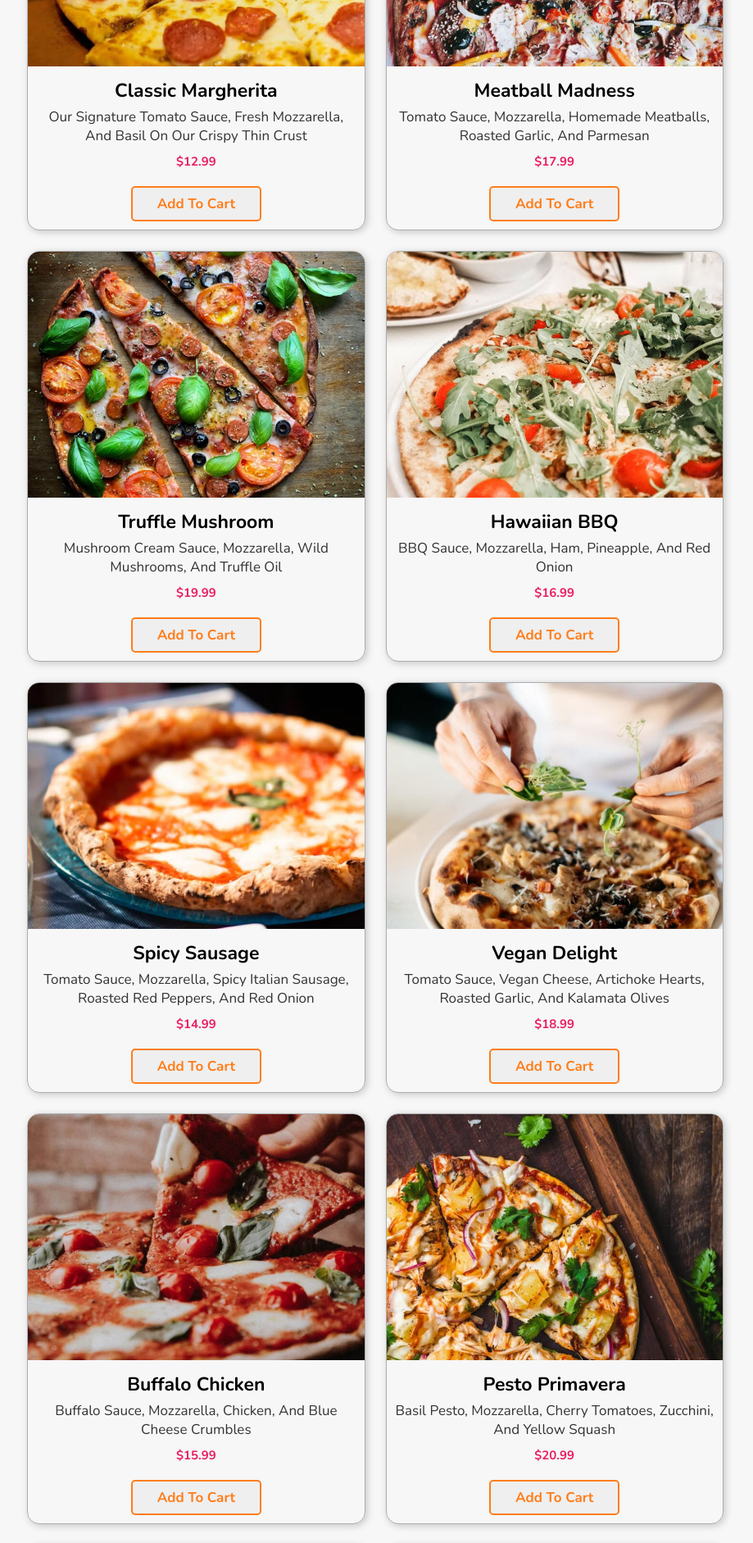
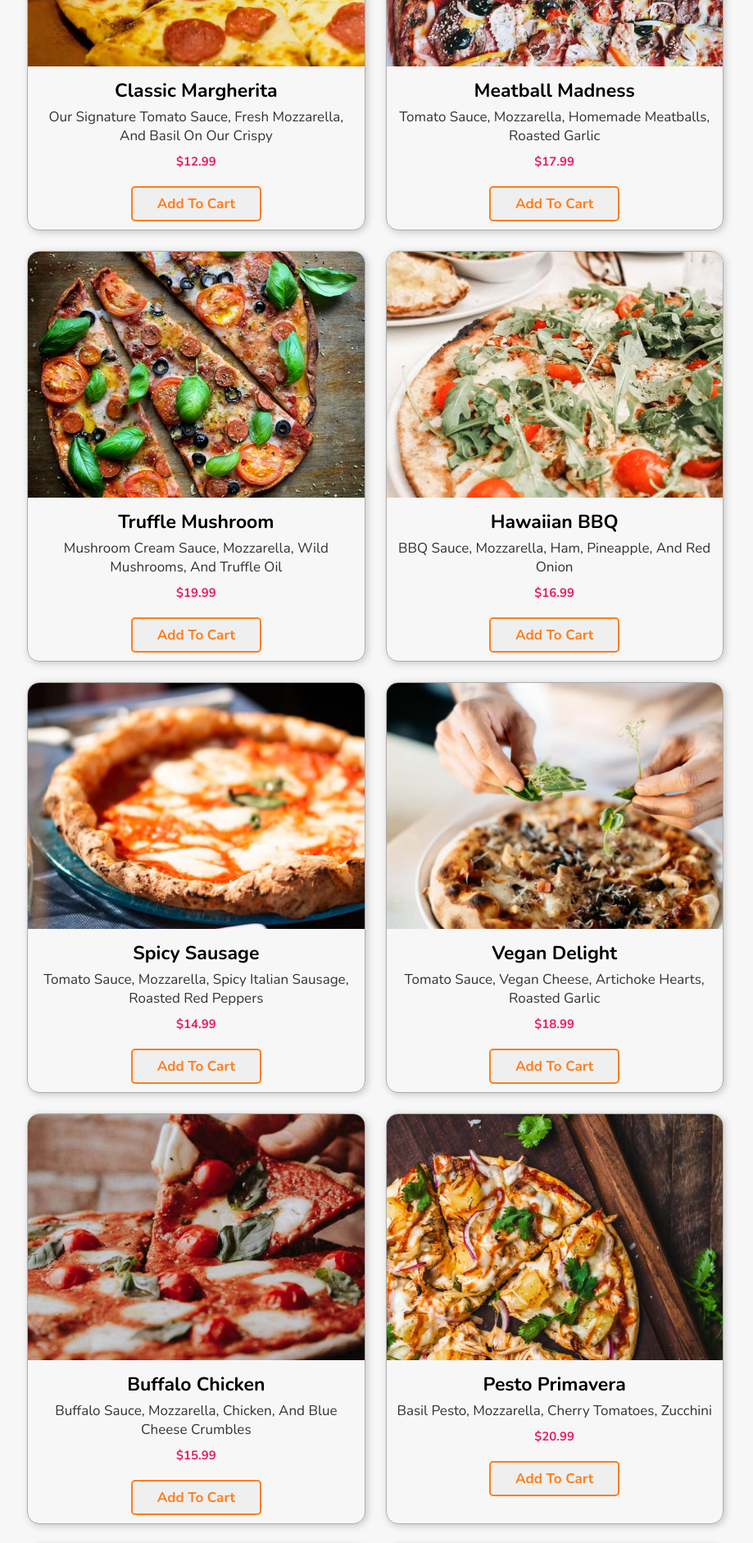
Before and after one commit to KushalLimbasiya/zuma-food-website, a React (Create React App) app: page / in a window 1280 px wide. Shown: the part 2200-4082 px from the top of the page at 82% size, without its empty margins (182-1101 px from the left). Built offline with nearby package versions, Linux system fonts and the light colour scheme.

Commit message:
change dishes description

```diff
--- a/src/components/page/Menu.js
+++ b/src/components/page/Menu.js
@@ -31,13 +31,13 @@ const Menu = () => {
   const [dishes, setDishes] = useState([
     {
       name: "Classic Margherita",
-      description: "Our signature tomato sauce, fresh mozzarella, and basil on our crispy thin crust",
+      description: "Our signature tomato sauce, fresh mozzarella, and basil on our crispy",
       price: "$12.99",
       image: ig.pizza1,
     },
     {
       name: "Meatball Madness",
-      description: "Tomato sauce, mozzarella, homemade meatballs, roasted garlic, and parmesan",
+      description: "Tomato sauce, mozzarella, homemade meatballs, roasted garlic",
       price: "$17.99",
       image: ig.pizza2,
     },
@@ -55,13 +55,13 @@ const Menu = () => {
     },
     {
       name: "Spicy Sausage",
-      description: "Tomato sauce, mozzarella, spicy Italian sausage, roasted red peppers, and red onion",
+      description: "Tomato sauce, mozzarella, spicy Italian sausage, roasted red peppers",
       price: "$14.99",
       image: ig.pizza5,
     },
     {
       name: "Vegan Delight",
-      description: "Tomato sauce, vegan cheese, artichoke hearts, roasted garlic, and kalamata olives",
+      description: "Tomato sauce, vegan cheese, artichoke hearts, roasted garlic",
       price: "$18.99",
       image: ig.pizza6,
     },
@@ -73,7 +73,7 @@ const Menu = () => {
     },
     {
       name: "Pesto Primavera",
-      description: "Basil pesto, mozzarella, cherry tomatoes, zucchini, and yellow squash",
+      description: "Basil pesto, mozzarella, cherry tomatoes, zucchini",
       price: "$20.99",
       image: ig.pizza8,
     },
```
